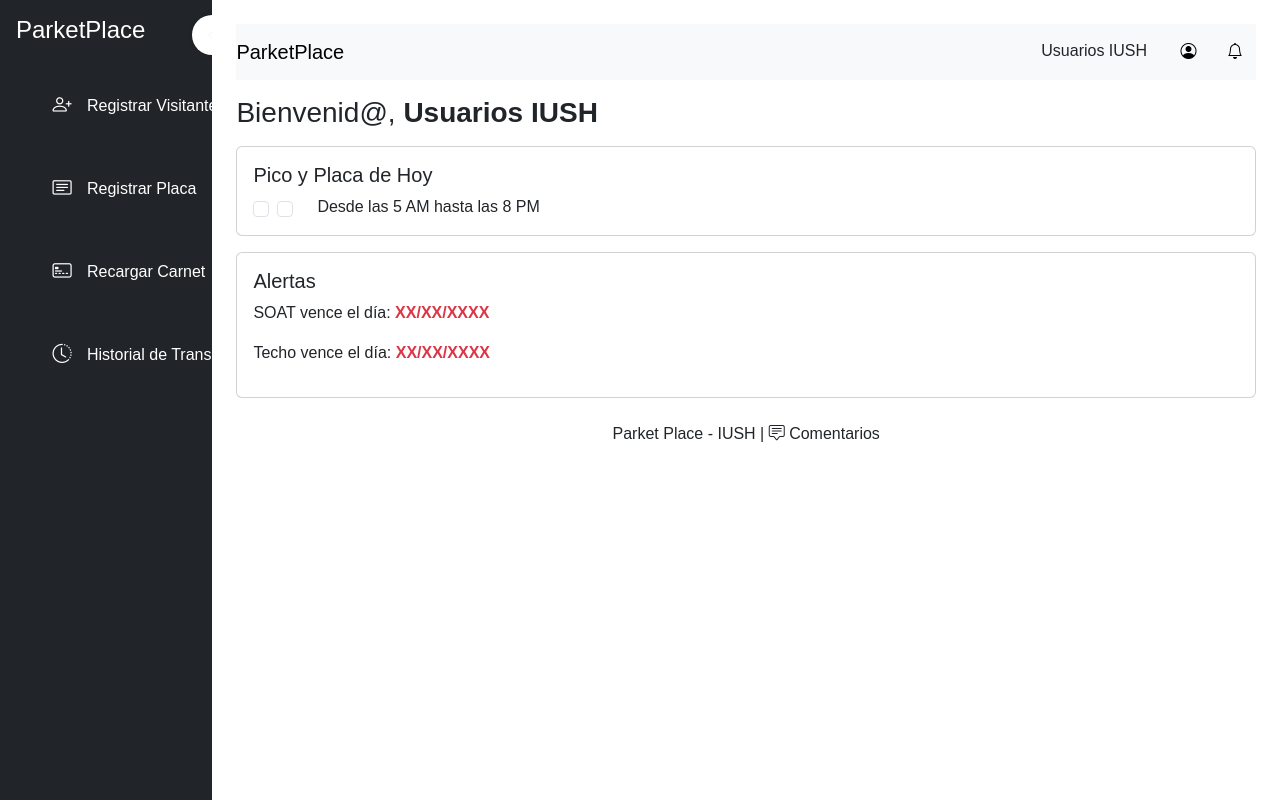
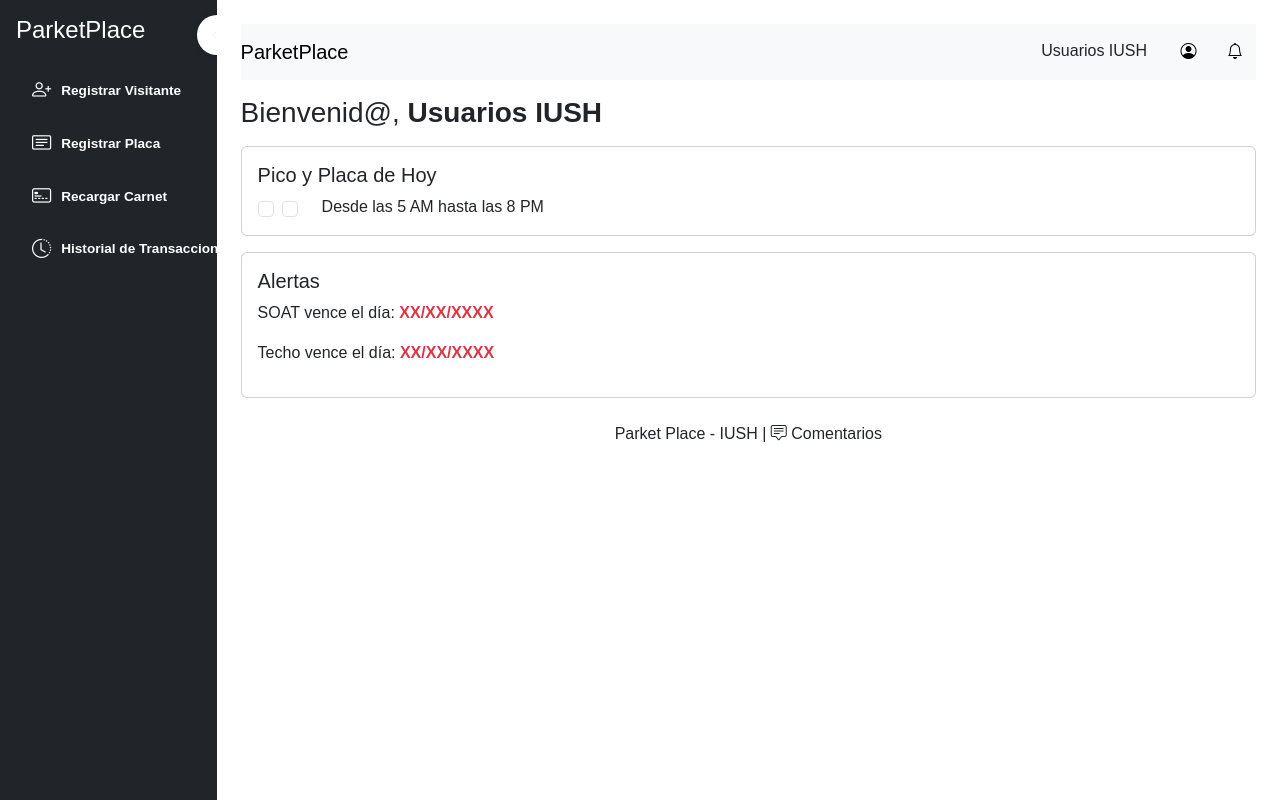
Before and after one commit to SoyValora/ParketPlace, a Flask app: page /dashboard in a window 1280 px wide. Run offline with Flask 3, Linux system fonts and the light colour scheme.

Commit message:
Se arreglo el navbar

```diff
--- a/static/style.css
+++ b/static/style.css
@@ -6,7 +6,7 @@ body {
 /* Barra lateral */
 
 .sidebar {
-    width: 250px;
+    width: 20%;
     height: 100vh;
     background-color: #1c1f26; /* Color de fondo del sidebar */
     color: white;
@@ -20,40 +20,44 @@ body {
 }
 /* Sidebar colapsado */
 .sidebar.collapsed {
-    width: 80px;
+    width: 5.5%;
 }
 
+.sidebar.collapsed h4{
+    display: none;
+}
 /* ====== ITEMS DEL SIDEBAR ====== */
 .sidebar ul {
-    list-style: none;
-    padding: 0;
-    margin: 0;
-    width: 100%;
+    width: 60%;
 }
 
 .sidebar ul li {
     display: flex;
     align-items: center;
-    padding: 15px 20px;
+    padding: 0px, 15px;
     transition: all 0.3s ease;
     cursor: pointer;
 }
 
 .sidebar ul li:hover {
     background-color: #333;
+    border-radius: 10px; /* Ajusta el valor según lo redondo que quieras */
+    padding: 5px 10px; /* Asegura espacio interno para que el borde se vea bien */
 }
+
 
 /* Iconos en estado normal */
 .sidebar ul li i.icon {
     font-size: 1.2rem;
-    margin-right: 15px;
-    min-width: 20px;
+    margin-right: 10px;
+    min-width: 15px;
     text-align: center;
 }
 
 /* Texto del ítem */
 .sidebar ul li .link-text {
-    font-size: 16px;
+    font-size: 85%;
+    font-weight: bold;
     white-space: nowrap;
     opacity: 1;
     transition: opacity 0.3s ease;
```
Also changed, not shown: other parts of static/style.css (+13 -43 lines).
